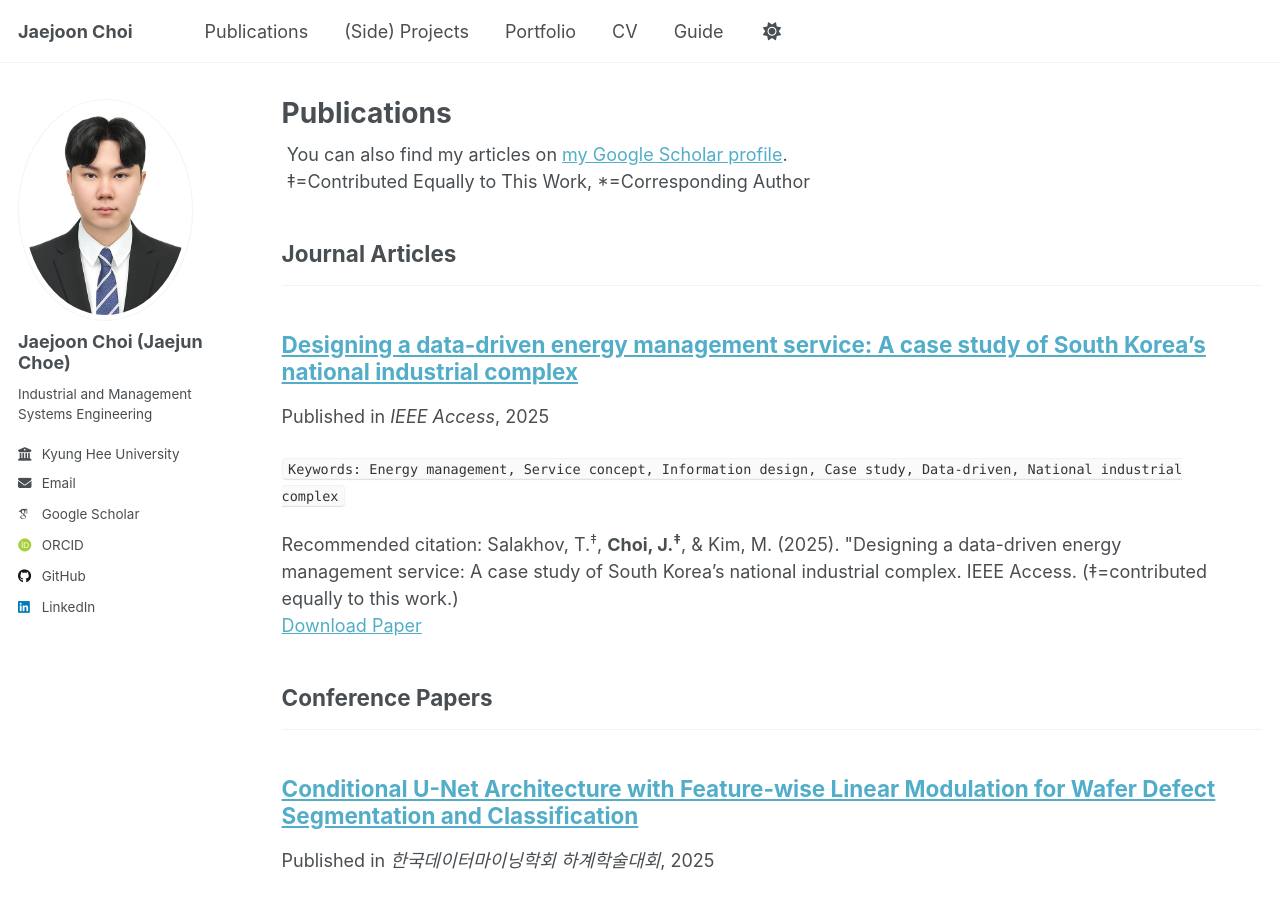
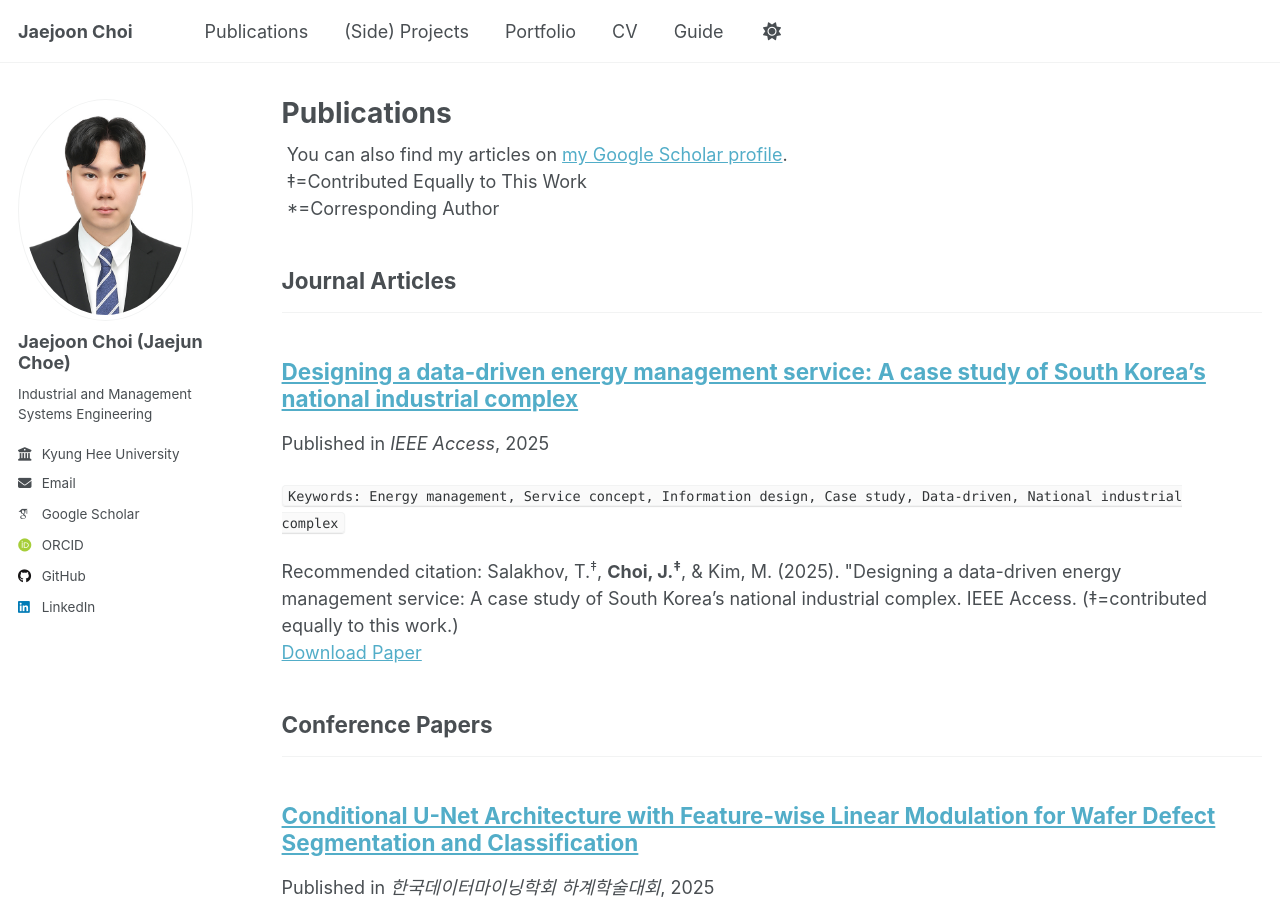
Before and after one commit to jaejunchoe/jaejunchoe.github.io, a Jekyll site: the page built from _pages/publications.html, in a window 1280 px wide and 900 px high. Built offline with Jekyll 4.4.1, drawn with Linux system fonts in a browser that asks for light colours; some web fonts are replaced.

Commit message:
initial commit

```diff
--- a/_pages/publications.html
+++ b/_pages/publications.html
@@ -8,7 +8,9 @@ author_profile: true
 {% if site.author.googlescholar %}
   <div class="wordwrap"> You can also find my articles on <a href="{{site.author.googlescholar}}">my Google Scholar profile</a>.
     <br>
-    ‡=Contributed Equally to This Work, *=Corresponding Author</div>
+    ‡=Contributed Equally to This Work
+      <br>
+      *=Corresponding Author</div>
 {% endif %}
 
 {% include base_path %}
```
